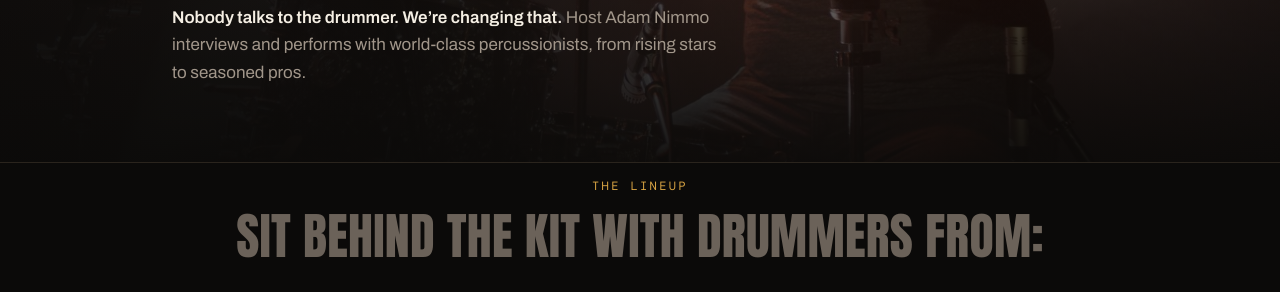
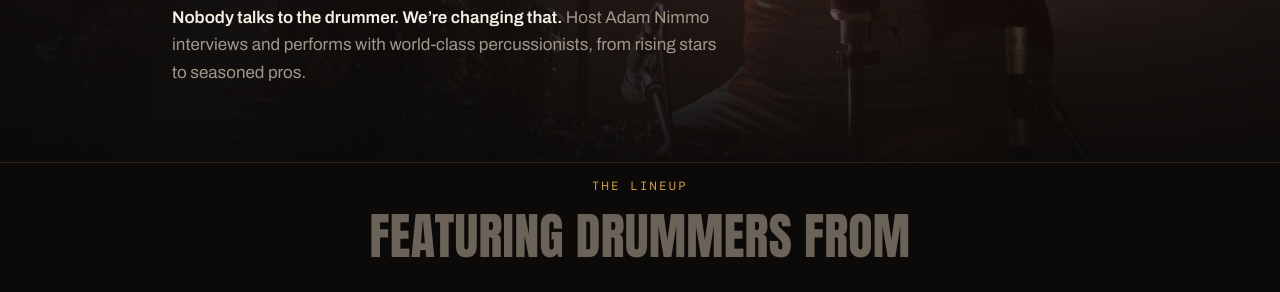
Before and after one commit to WelcomeThrillho/d2d-sponsor-brief, a plain HTML site: page index.html in a window 1280 px wide. Shown: the part 499-791 px from the top of the page. Drawn offline with nearby package versions, Linux system fonts and the light colour scheme.

Commit message:
Lineup title: 'Featuring drummers from'
Co-Authored-By: Claude Opus 5.5 <noreply@anthropic.com>
Claude-Session: https://claude.ai/code/session_013oDRU2xzqFVXFv17VASvHH

```diff
--- a/index.html
+++ b/index.html
@@ -233,7 +233,7 @@ section[id]{scroll-margin-top:0}
 
 <section id="lineup" class="lineup"><div class="wrap">
   <p class="eyebrow">The lineup</p>
-  <h2 class="disp" style="color:var(--faint)">Sit behind the kit with drummers from:</h2>
+  <h2 class="disp" style="color:var(--faint)">Featuring drummers from</h2>
   <div class="rule-row"><span>Coming up</span></div>
   <div class="bill">
     <div class="act t1"><span class="band-n">July Talk</span></div>
```
